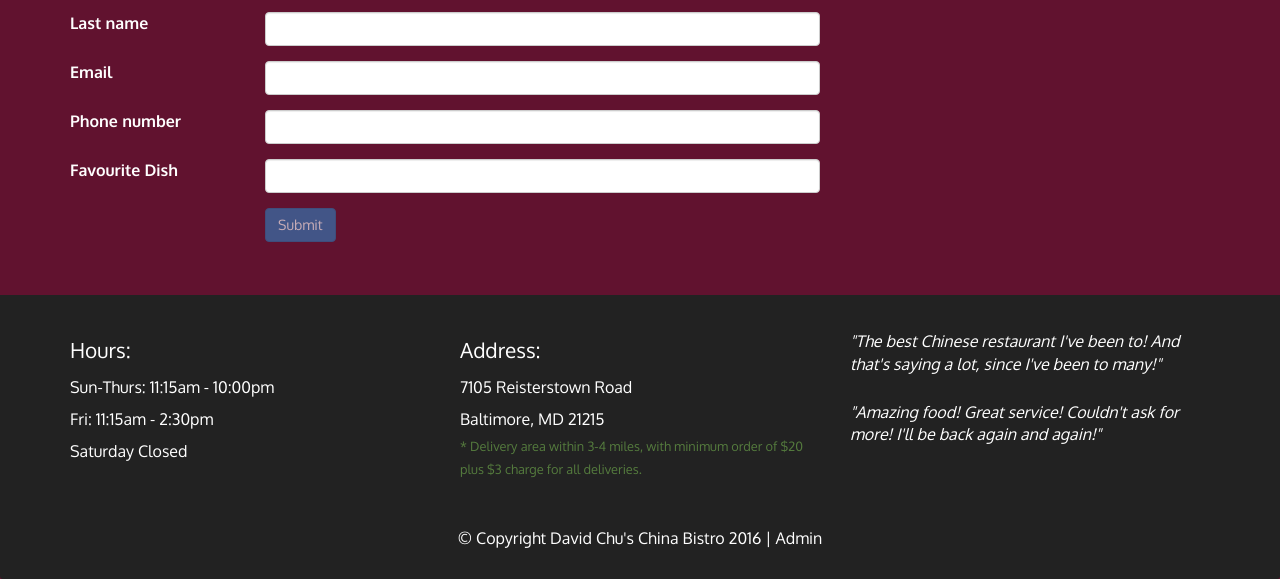
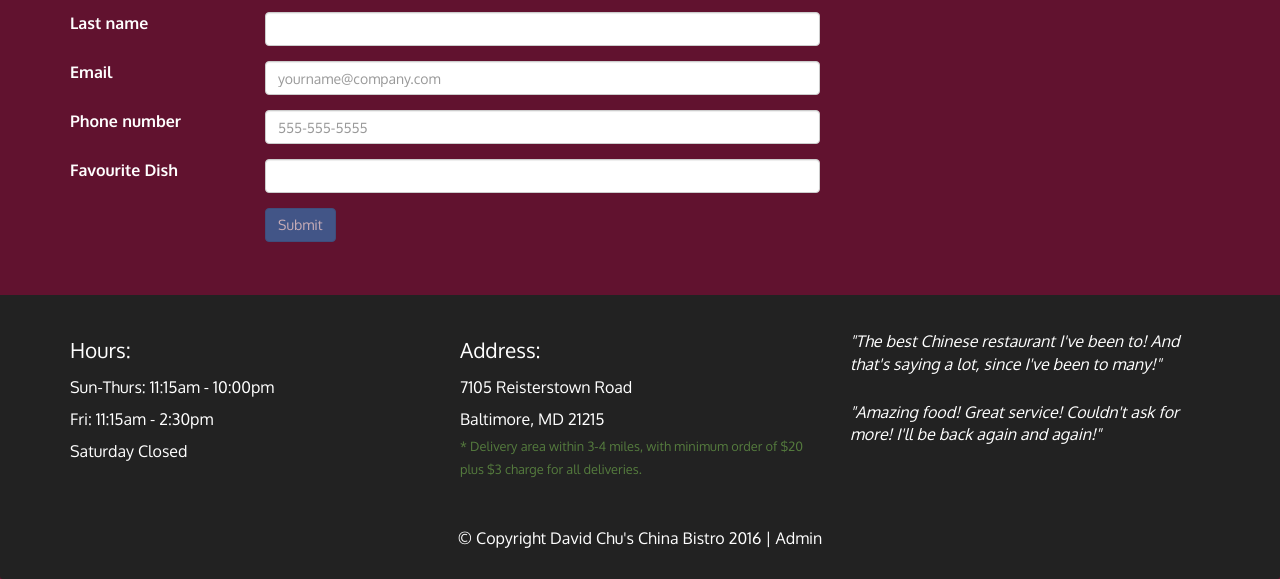
Before and after one commit to fuzziebrain/module05-solution, a website: page www/index.html at #/signup in a window 1280 px wide. Shown: the part 290-869 px from the top of the page. Drawn offline with Linux system fonts and the light colour scheme; files whose address does not match are found by name.

Commit message:
Add placeholders for signup fields

```diff
--- a/www/js/public/signup/signup.html
+++ b/www/js/public/signup/signup.html
@@ -26,7 +26,7 @@
     <div class="row form-group">
       <div class="col-md-2"><label for="email">Email</label></div>
       <div class="col-md-6">
-        <input type="email" class="form-control" name="email" ng-model="signupCtrl.member.email" required>
+        <input type="email" class="form-control" name="email" ng-model="signupCtrl.member.email" placeholder="yourname@company.com" required>
       </div>
       <div class="col-md-4">
         <p ng-show="signupForm.member.email.$invalid && signupForm.member.email.$touched" class="form-text text-muted">
@@ -37,7 +37,7 @@
     <div class="row form-group">
       <div class="col-md-2"><label for="phoneNumber">Phone number</label></div>
       <div class="col-md-6">
-        <input type="phone" class="form-control" name="phoneNumber" ng-model="signupCtrl.member.phoneNumber" pattern="(\d{3})-(\d{3})-(\d{4})">
+        <input type="phone" class="form-control" name="phoneNumber" placeholder="555-555-5555" ng-model="signupCtrl.member.phoneNumber" pattern="(\d{3})-(\d{3})-(\d{4})">
       </div>
       <div class="col-md-4">
         <p ng-show="signupForm.member.phoneNumber.$invalid && signupForm.member.phoneNumber.$touched" class="form-text text-muted">
```
Also changed, not shown: docs/js/public/signup/signup.html (+2 -2 lines).
